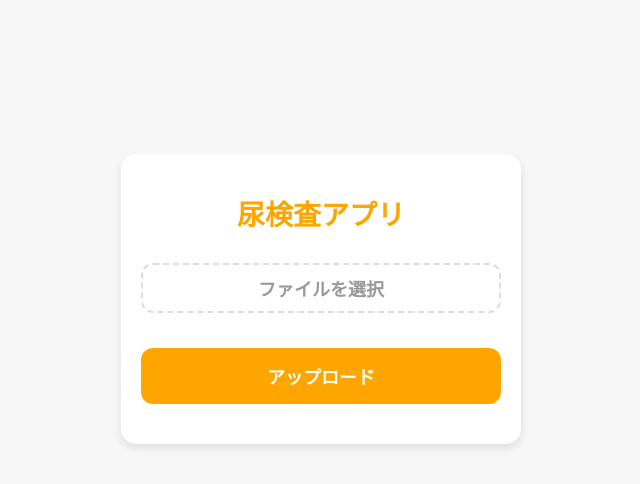
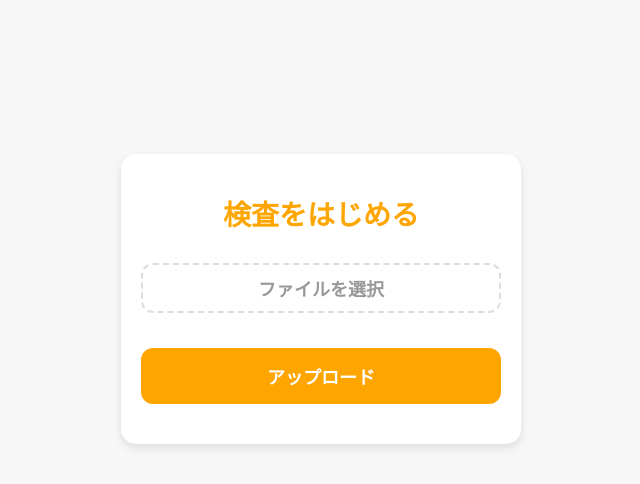
Before and after one commit to Utest518/Urouro, a Flask app: page /upload in a window 1280 px wide. Shown: the part 131-615 px from the top of the page, without its empty margins (319-959 px from the left). Run offline with Flask 2, Linux system fonts and the light colour scheme; a user stored in the database is signed in.

Commit message:
Optimized dependencies and removed unnecessary files

```diff
--- a/requirements.txt
+++ b/requirements.txt
@@ -1,7 +1,7 @@
 Flask>=2.0.0
 opencv-python>=4.0.0
 Pillow>=8.0.0
-tensorflow>=2.4.0
+tensorflow-cpu>=2.4.0  # こちらを使用
 gunicorn>=20.0.0
 flask_sqlalchemy
 flask_migrate
@@ -9,3 +9,4 @@ flask_login
 flask_wtf
 flask_bcrypt
 wtforms
+pytz
--- a/templates/upload.html
+++ b/templates/upload.html
@@ -3,7 +3,7 @@
 {% block title %}検査{% endblock %}
 
 {% block content %}
-<h1>尿検査アプリ</h1>
+<h1>検査をはじめる</h1>
 <form id="uploadForm" enctype="multipart/form-data">
     <div class="form-group">
         <input type="file" id="imageInput" accept="image/*" required>
```
Also changed, not shown: 2 other files.
